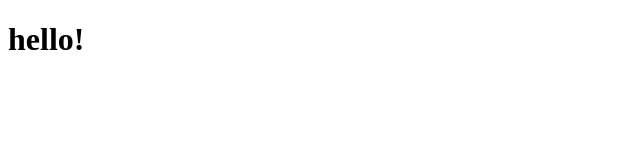
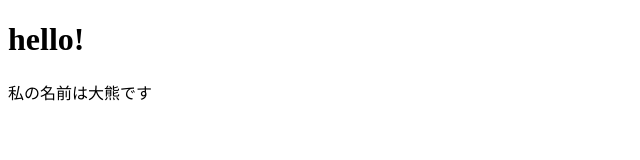
Before and after one commit to keisukeookuma/profile, a plain HTML site: page index.html in a window 1280 px wide. Shown: the whole page, without its empty margins (0-640 px from the left). Drawn offline with Linux system fonts and the light colour scheme.

Commit message:
接続確認

```diff
--- a/index.html
+++ b/index.html
@@ -7,5 +7,6 @@
 </head>
 <body>
     <h1>hello!</h1>
+    <p>私の名前は大熊です</p>
 </body>
 </html>
```
